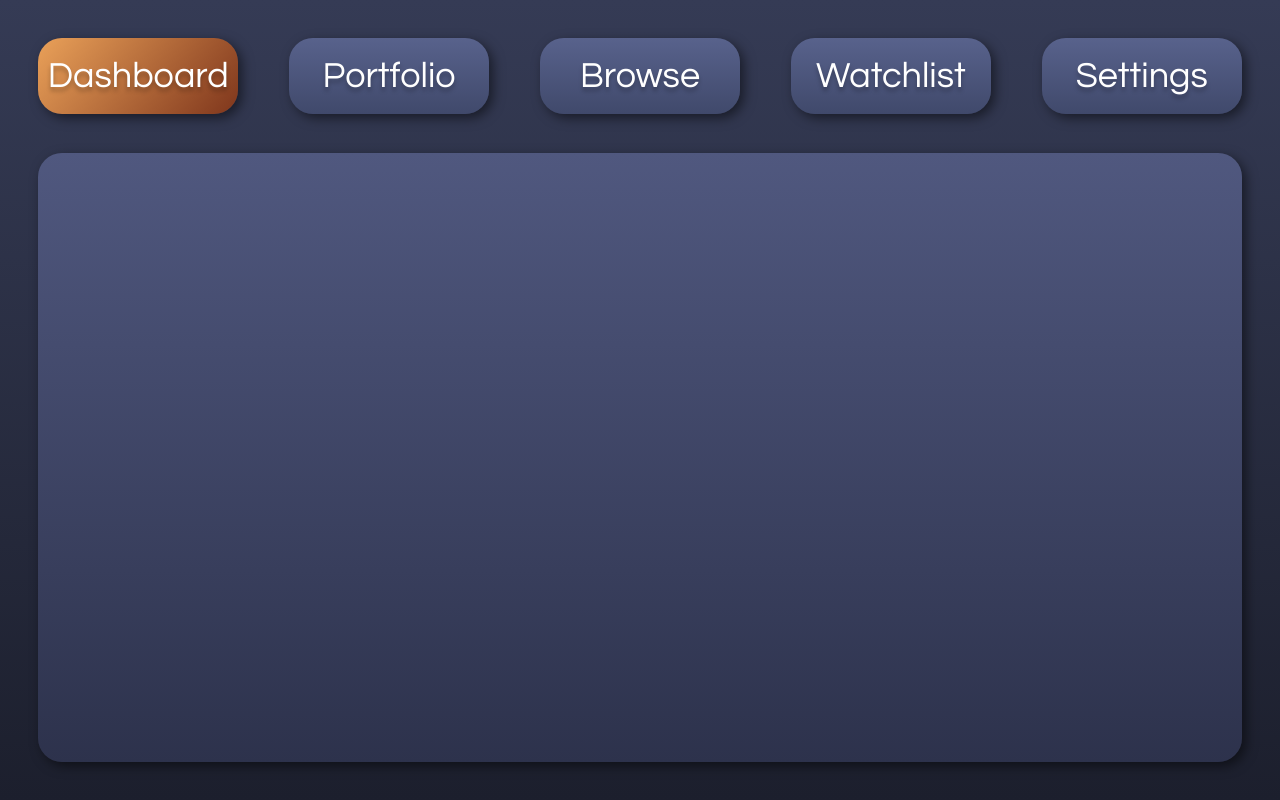
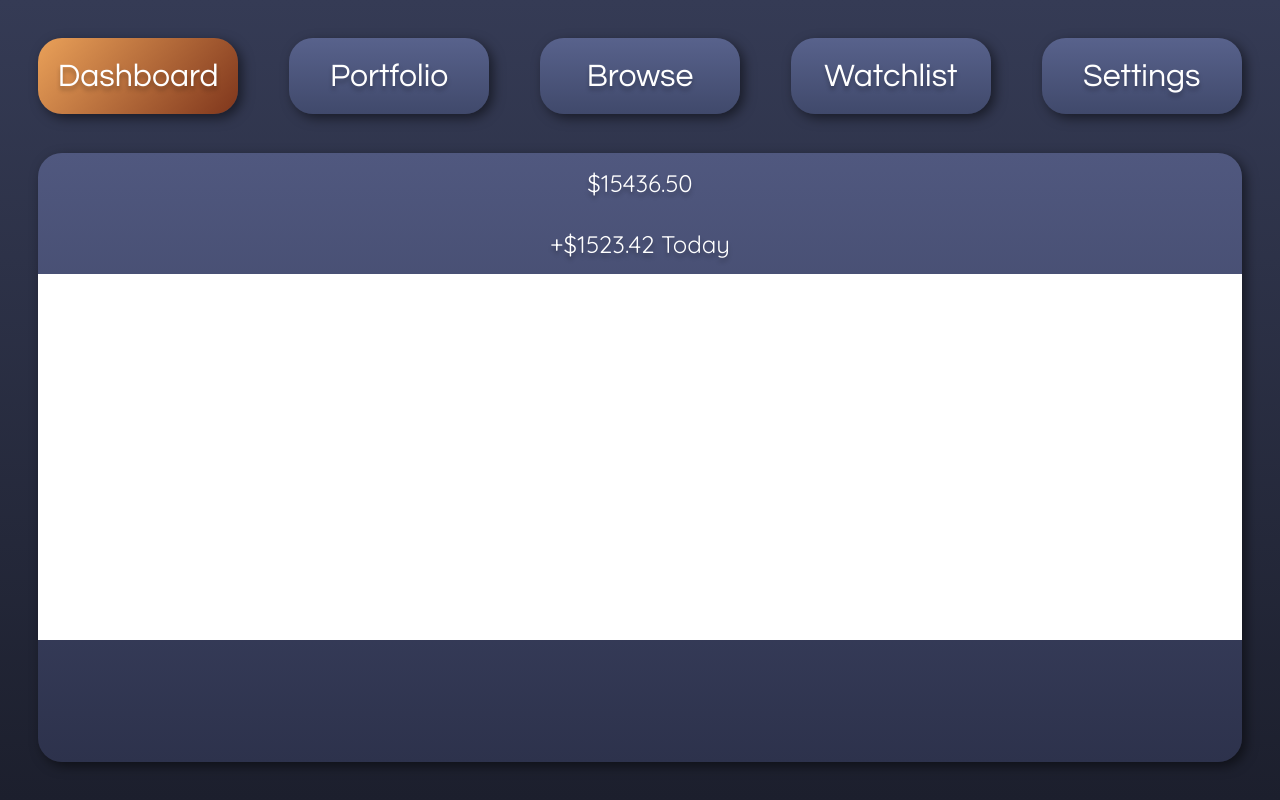
Before and after one commit to jontrost/stimulator, a React (Create React App) app: page /#/dashboard in a window 1280 px wide. Built offline with nearby package versions, Linux system fonts and the light colour scheme.

Commit message:
Created basic overview pane layout

```diff
--- a/src/App.js
+++ b/src/App.js
@@ -1,7 +1,7 @@
 import React from 'react';
 import {HashRouter, Route, Switch, Redirect} from 'react-router-dom';
 import Dashboard from './dashboard/Dashboard';
-import Navbar from './navbar/Navbar';
+import NavBar from './navbar/NavBar';
 import Browse from './browse/Browse';
 import Settings from './settings/Settings';
 import Watchlist from './watchlist/Watchlist';
@@ -10,9 +10,9 @@ import './App.scss';
 
 function App() {
   return (
-    <div className="App">
+    <div className="app">
       <HashRouter>
-        <Navbar></Navbar>
+        <NavBar></NavBar>
         <Switch>
           <Route exact path="/">
             <Redirect to="/dashboard" />
--- a/src/App.scss
+++ b/src/App.scss
@@ -1,6 +1,6 @@
-@import "./colors.scss";
+@import './colors.scss';
 
-.App {
+.app {
   height: 100vh;
   width: 100vw;
   background: linear-gradient(
--- a/src/colors.scss
+++ b/src/colors.scss
@@ -6,3 +6,5 @@ $buttonDarkBlue: #40496b;
 $buttonLightBlue: #58628c;
 $accentDarkOrange: #7f361c;
 $accentLightOrange: #eaa159;
+$white: #ffffff;
+$black: #000000;
--- a/src/dashboard/Dashboard.js
+++ b/src/dashboard/Dashboard.js
@@ -4,7 +4,7 @@ import OverviewPane from './overview-pane/OverviewPane';
 
 function Dashboard() {
   return (
-    <div className="Dashboard">
+    <div className="dashboard">
       <OverviewPane></OverviewPane>
     </div>
   );
--- a/src/dashboard/Dashboard.scss
+++ b/src/dashboard/Dashboard.scss
@@ -1,4 +1,4 @@
-.Dashboard {
+.dashboard {
   grid-area: 2 / 1 / 8 / 2;
   height: 100%;
   display: flex;
--- a/src/dashboard/overview-pane/OverviewPane.js
+++ b/src/dashboard/overview-pane/OverviewPane.js
@@ -3,7 +3,12 @@ import './OverviewPane.scss';
 
 function OverviewPane() {
   return (
-    <div className="OverviewPane">
+    <div className="overview-pane">
+      <div className="total-value">$15436.50</div>
+      <div className="change-in-value">+$1523.42 Today</div>
+      <div className="overview-graph"></div>
+      <div className="timeframe-selector"></div>
+      <div className="available-cash"></div>
     </div>
   );
 }
--- a/src/dashboard/overview-pane/OverviewPane.scss
+++ b/src/dashboard/overview-pane/OverviewPane.scss
@@ -1,9 +1,50 @@
 @import '../../colors.scss';
+@import '../../fonts.scss';
 
-.OverviewPane {
-    flex-grow: 1;
-    margin: 3%;
-    background: linear-gradient(180deg, $foregroundLightBlue 0%, $foregroundDarkBlue 100%);
-    box-shadow: 4px 4px 12px rgba(0, 0, 0, 0.5);
-    border-radius: 24px;
+.overview-pane {
+  flex-grow: 1;
+  margin: 3%;
+  background: linear-gradient(
+    180deg,
+    $foregroundLightBlue 0%,
+    $foregroundDarkBlue 100%
+  );
+  box-shadow: 4px 4px 12px rgba(0, 0, 0, 0.5);
+  border-radius: 24px;
+  display: grid;
+  grid-template-columns: 1fr;
+  grid-template-rows: repeat(10, 1fr);
+  grid-column-gap: 0px;
+  grid-row-gap: 0px;
 }
+
+.total-value {
+  @include body-font;
+  color: $white;
+  grid-area: 1 / 1 / 2 / 2;
+  display: flex;
+  align-items: center;
+  justify-content: center;
+}
+
+.change-in-value {
+  @include body-font;
+  color: $white;
+  grid-area: 2 / 1 / 3 / 2;
+  display: flex;
+  align-items: center;
+  justify-content: center;
+}
+
+.overview-graph {
+  background-color: $white;
+  grid-area: 3 / 1 / 9 / 2;
+}
+
+.timeframe-selector {
+  grid-area: 9 / 1 / 10 / 2;
+}
+
+.available-cash {
+  grid-area: 10 / 1 / 11 / 2;
+}
--- a/src/fonts.scss
+++ b/src/fonts.scss
@@ -1,10 +1,14 @@
-@import url("https://fonts.googleapis.com/css2?family=Questrial&display=swap");
-@import url("https://fonts.googleapis.com/css2?family=Quicksand&display=swap");
+@import url('https://fonts.googleapis.com/css2?family=Questrial&display=swap');
+@import url('https://fonts.googleapis.com/css2?family=Quicksand&display=swap');
 
 @mixin header-font {
-  font-family: "Questrial", sans-serif;
+  font-family: 'Questrial', sans-serif;
+  font-size: 4vmin;
+  text-shadow: 0px 4px 4px rgba(0, 0, 0, 0.25);
 }
 
 @mixin body-font {
-  font-family: "Quicksand", sans-serif;
+  font-family: 'Quicksand', sans-serif;
+  font-size: 3vmin;
+  text-shadow: 0px 4px 4px rgba(0, 0, 0, 0.25);
 }
--- a/src/navbar/Navbar.js
+++ b/src/navbar/Navbar.js
@@ -1,17 +1,17 @@
 import React from 'react';
 import {NavLink} from 'react-router-dom';
-import './Navbar.scss';
+import './NavBar.scss';
 
-function Navbar() {
+function NavBar() {
   return (
-    <div className="Navbar">
-      <NavLink className="NavElement" activeClassName="selected" to="/dashboard">Dashboard</NavLink>
-      <NavLink className="NavElement" activeClassName="selected" to="/portfolio">Portfolio</NavLink>
-      <NavLink className="NavElement" activeClassName="selected" to="/browse">Browse</NavLink>
-      <NavLink className="NavElement" activeClassName="selected" to="/watchlist">Watchlist</NavLink>
-      <NavLink className="NavElement" activeClassName="selected" to="/settings">Settings</NavLink>
+    <div className="nav-bar">
+      <NavLink className="nav-element" activeClassName="selected" to="/dashboard">Dashboard</NavLink>
+      <NavLink className="nav-element" activeClassName="selected" to="/portfolio">Portfolio</NavLink>
+      <NavLink className="nav-element" activeClassName="selected" to="/browse">Browse</NavLink>
+      <NavLink className="nav-element" activeClassName="selected" to="/watchlist">Watchlist</NavLink>
+      <NavLink className="nav-element" activeClassName="selected" to="/settings">Settings</NavLink>
     </div>
   );
 }
 
-export default Navbar;
+export default NavBar;
--- a/src/navbar/Navbar.scss
+++ b/src/navbar/Navbar.scss
@@ -1,23 +1,19 @@
-@import "../colors.scss";
-@import "../fonts.scss";
+@import '../colors.scss';
+@import '../fonts.scss';
 
-.Navbar {
+.nav-bar {
   display: flex;
   flex-direction: row;
   justify-content: space-between;
   grid-area: 1 / 1 / 2 / 2;
 }
 
-.NavElement {
+.nav-element {
   @include header-font;
   display: flex;
   align-items: center;
   justify-content: center;
-  font-style: normal;
-  font-weight: normal;
-  font-size: 36px;
-  color: #ffffff;
-  text-shadow: 0px 4px 4px rgba(0, 0, 0, 0.25);
+  color: $white;
   margin-top: 3%;
   margin-right: 2%;
   margin-left: 2%;
```
Also changed, not shown: .eslintrc.json.
